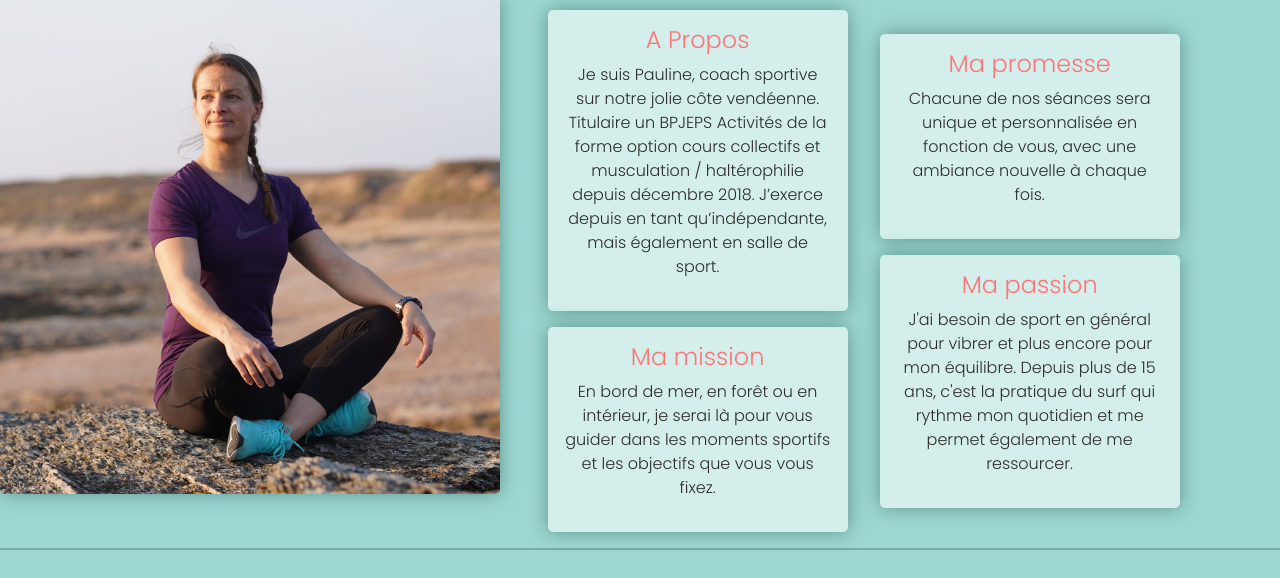
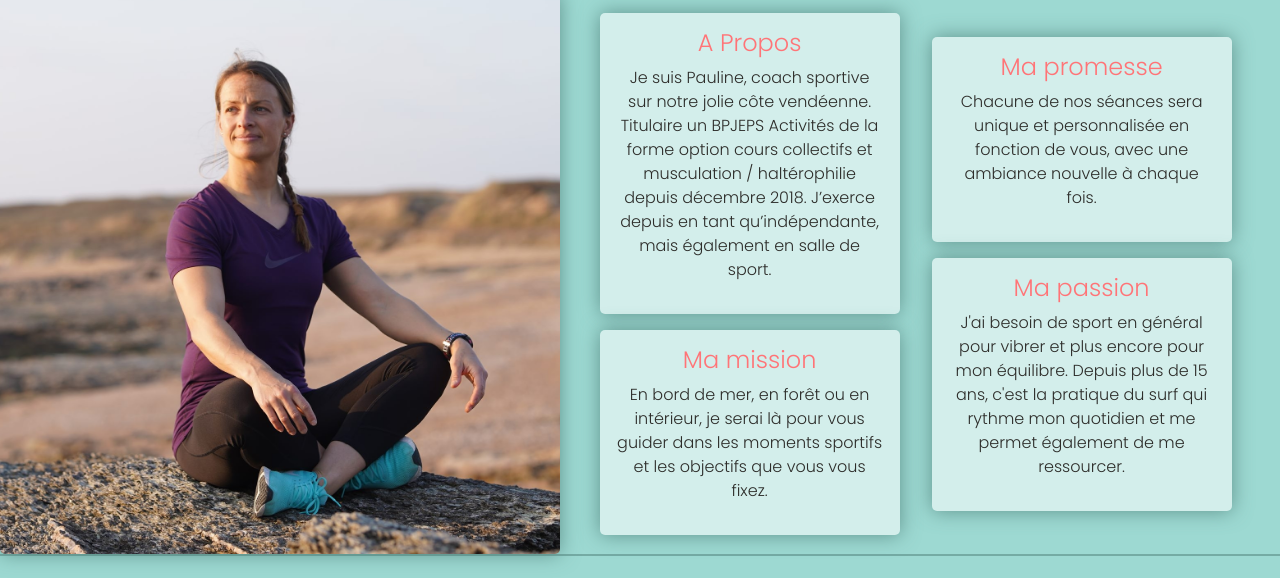
Before and after one commit to JustineSaupin/PaulineC-Coach, a plain HTML site: page apropos.html in a window 1280 px wide. Shown: the part 106-684 px from the top of the page. Drawn offline with nearby package versions, Linux system fonts and the light colour scheme.

Commit message:
style fix

```diff
--- a/style.css
+++ b/style.css
@@ -111,7 +111,7 @@ h3 {
 .description {
   display: flex;
   align-items: center;
-  margin-left: 32px;
+  margin-left: 24px;
 }
 
 .description-card {
@@ -133,6 +133,7 @@ h3 {
 .apropos img {
   box-shadow: 0 0 20px rgba(79, 127, 121, 0.8);
   border-radius: 5px;
+  height: 560px;
 }
 
 .contact {
```
